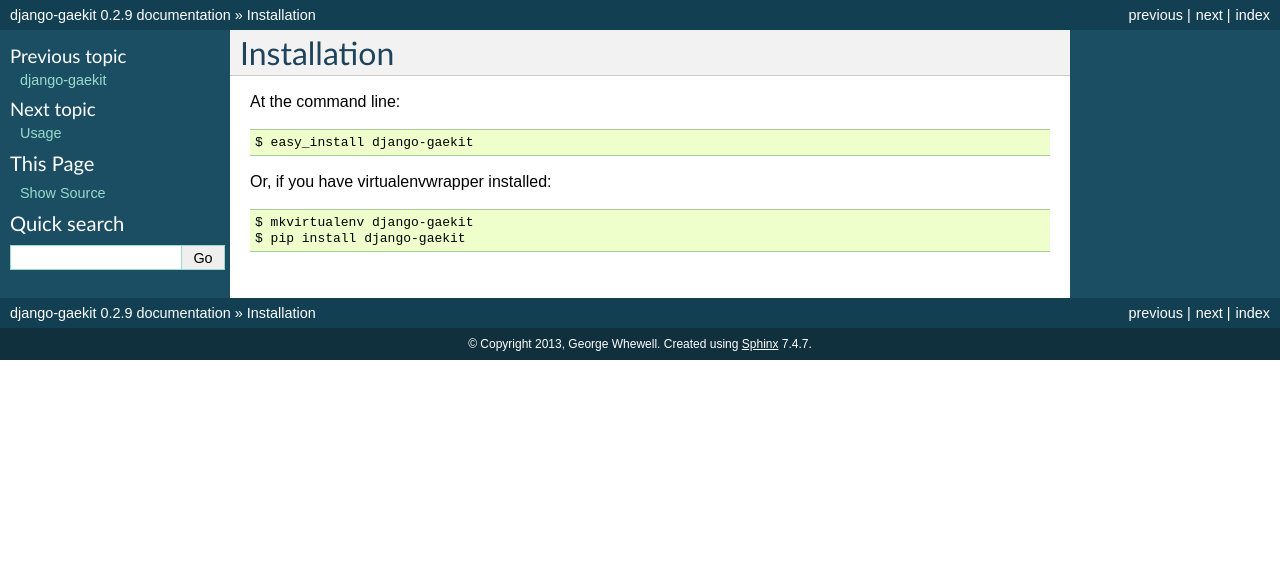
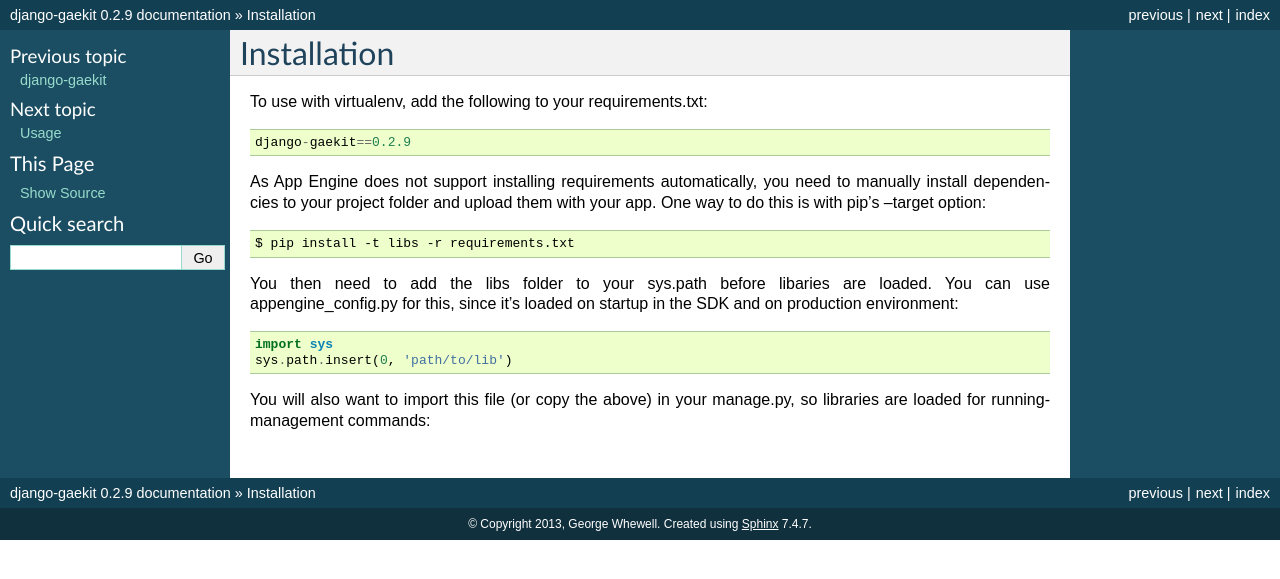
Before and after one commit to Beyond-Digital/django-gaekit, a Sphinx documentation site: the page built from docs/installation.rst, in a window 1280 px wide. Shown: the top 579 px of the page. Built offline with Sphinx 7.4.7, drawn with Linux system fonts in a browser that asks for light colours; the version number is read from the project's files by our own code.

Commit message:
update docs

```diff
--- a/docs/conf.py
+++ b/docs/conf.py
@@ -22,7 +22,7 @@
 parent = os.path.dirname(cwd)
 sys.path.append(parent)
 
-import django-gaekit
+import gaekit
 
 # -- General configuration -----------------------------------------------------
 
@@ -54,9 +54,9 @@
 # built documents.
 #
 # The short X.Y version.
-version = django-gaekit.__version__
+version = gaekit.__version__
 # The full version, including alpha/beta/rc tags.
-release = django-gaekit.__version__
+release = gaekit.__version__
 
 # The language for content autogenerated by Sphinx. Refer to documentation
 # for a list of supported languages.
@@ -237,7 +237,7 @@
 #  dir menu entry, description, category)
 texinfo_documents = [
   ('index', 'django-gaekit', u'django-gaekit Documentation',
-   u'George Whewell', 'django-gaekit', 'One line description of project.',
+   u'George Whewell', 'django-gaekit', 'Collection of backends, wrappers and utilities to enquicken django development on Google App Engine.',
    'Miscellaneous'),
 ]
 
--- a/docs/index.rst
+++ b/docs/index.rst
@@ -14,6 +14,6 @@
    readme
    installation
    usage
-   contributing
+   configuration
    authors
    history
--- a/docs/installation.rst
+++ b/docs/installation.rst
@@ -2,11 +2,23 @@
 Installation
 ============
 
-At the command line::
+To use with virtualenv, add the following to your requirements.txt::
 
-    $ easy_install django-gaekit
+    django-gaekit==0.2.9
 
-Or, if you have virtualenvwrapper installed::
+As App Engine does not support installing requirements automatically,
+you need to manually install dependencies to your project folder and
+upload them with your app. One way to do this is with pip's --target
+option::
 
-    $ mkvirtualenv django-gaekit
-    $ pip install django-gaekit
+    $ pip install -t libs -r requirements.txt
+
+You then need to add the libs folder to your sys.path before libaries
+are loaded. You can use appengine_config.py for this, since it's loaded
+on startup in the SDK and on production environment::
+
+    import sys
+    sys.path.insert(0, 'path/to/lib')
+
+You will also want to import this file (or copy the above) in your
+manage.py, so libraries are loaded for runningmanagement commands::
```
Also changed, not shown: README.rst (+4 -30 lines), docs/configuration.rst (added, +16 -0 lines), docs/usage.rst (+26 -2 lines).
